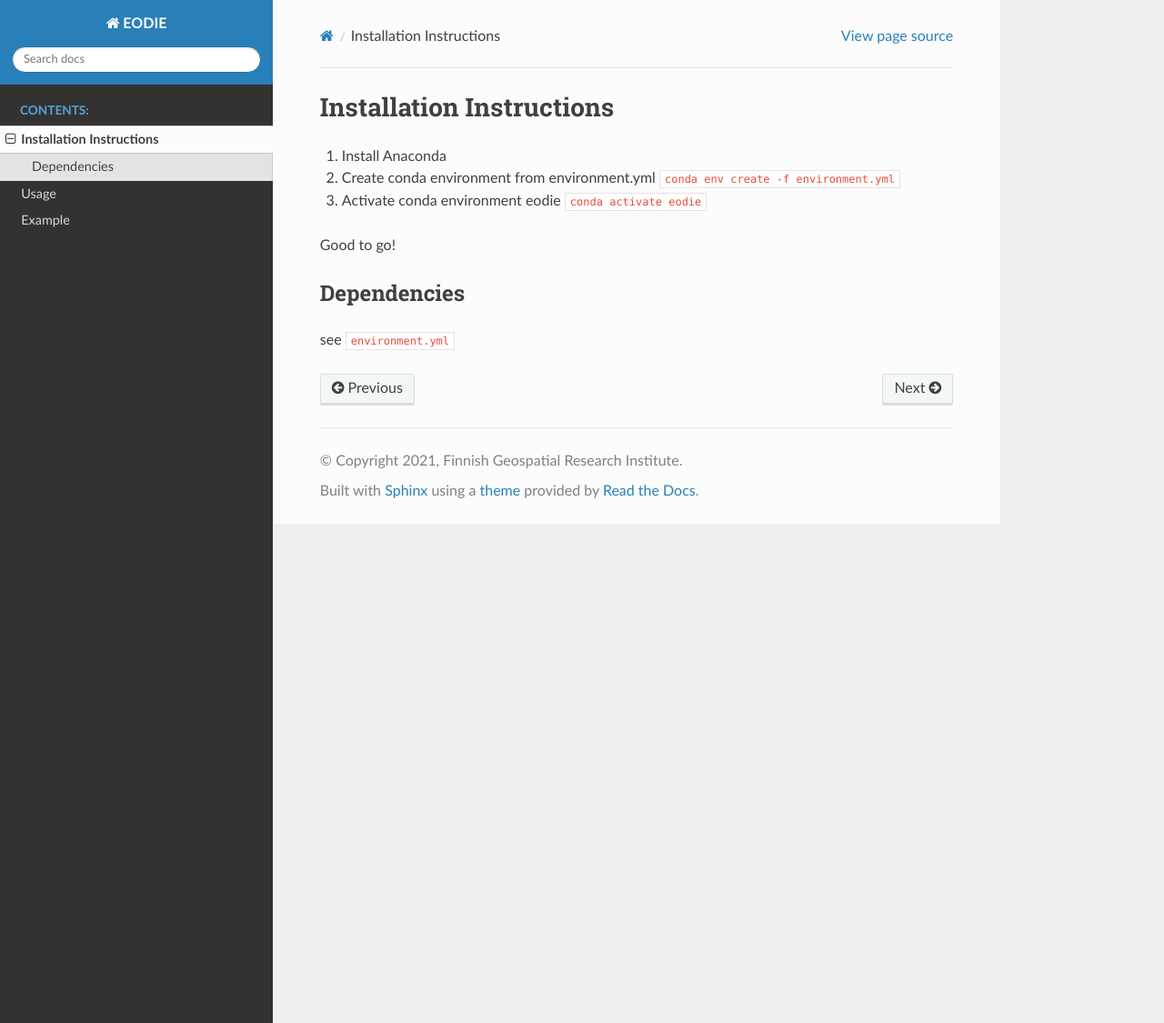
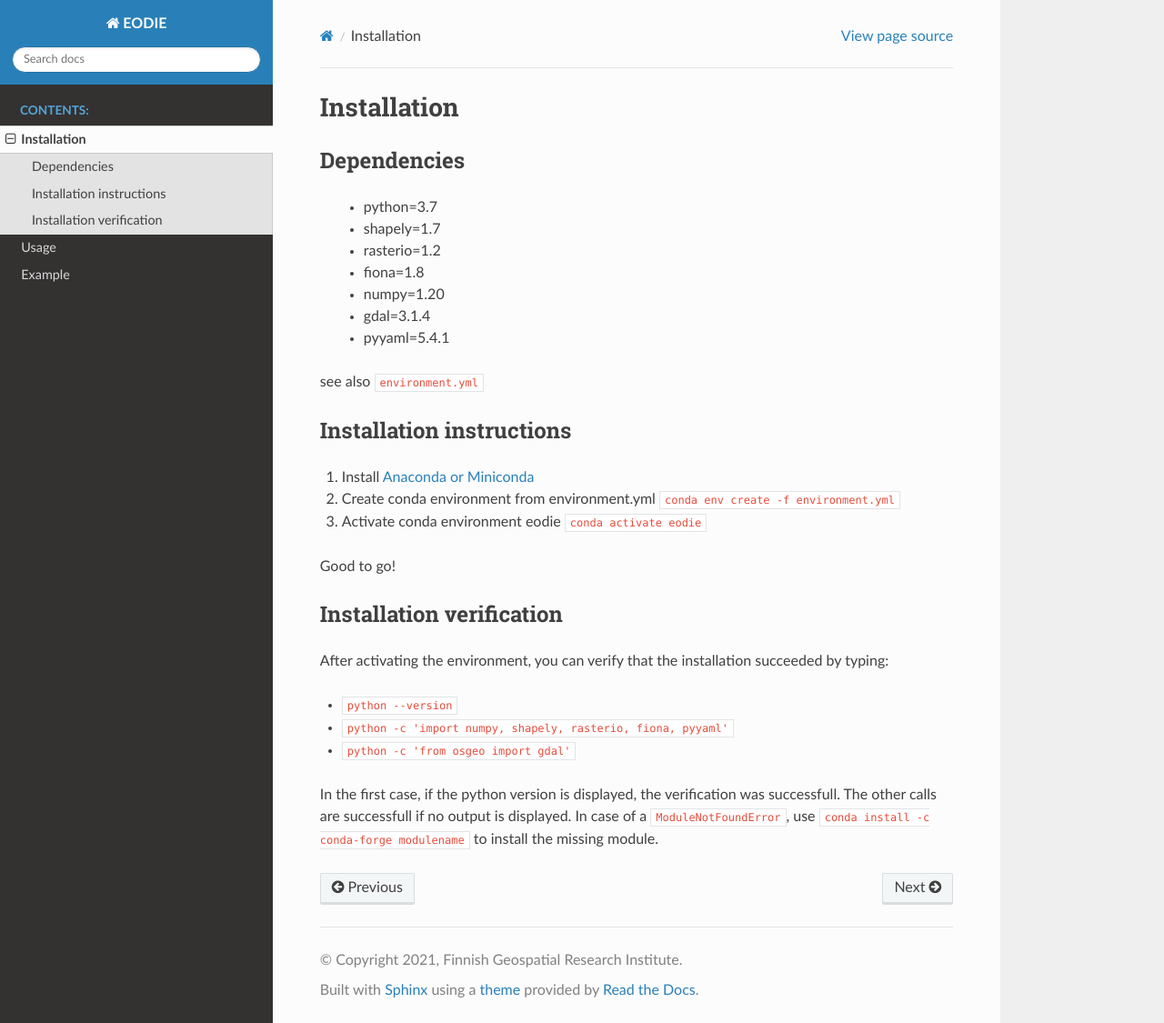
Before and after one commit to samumantha/EODIE, a Sphinx documentation site: the page built from docs/Prerequisites.rst, in a window 1280 px wide and 1125 px high. Shown: the whole window at 91% size. Built offline with Sphinx 7.4.7 and the Read the Docs theme 2.0.0, drawn with Linux system fonts in a browser that asks for light colours; pages that are not in the unit, such as notebooks, are missing from menus.

Commit message:
packages and verification

```diff
--- a/docs/Prerequisites.rst
+++ b/docs/Prerequisites.rst
@@ -1,13 +1,37 @@
-Installation Instructions
-==========================
+Installation
+=============
 
-1. Install Anaconda
+Dependencies
+-------------
+
+  - python=3.7
+  - shapely=1.7
+  - rasterio=1.2
+  - fiona=1.8
+  - numpy=1.20
+  - gdal=3.1.4
+  - pyyaml=5.4.1
+
+see also ``environment.yml``
+
+Installation instructions
+--------------------------
+
+1. Install `Anaconda or Miniconda <https://docs.anaconda.com/anaconda/install/>`_
 2. Create conda environment from environment.yml ``conda env create -f environment.yml``
 3. Activate conda environment eodie ``conda activate eodie``
 
 Good to go!
 
-Dependencies
--------------
+Installation verification
+--------------------------
 
-see ``environment.yml``
+After activating the environment, you can verify that the installation succeeded by typing:
+
+- ``python --version``
+- ``python -c 'import numpy, shapely, rasterio, fiona, pyyaml'``
+- ``python -c 'from osgeo import gdal'``
+
+In the first case, if the python version is displayed, the verification was successfull.
+The other calls are successfull if no output is displayed.
+In case of a ``ModuleNotFoundError``, use ``conda install -c conda-forge modulename`` to install the missing module.
```
